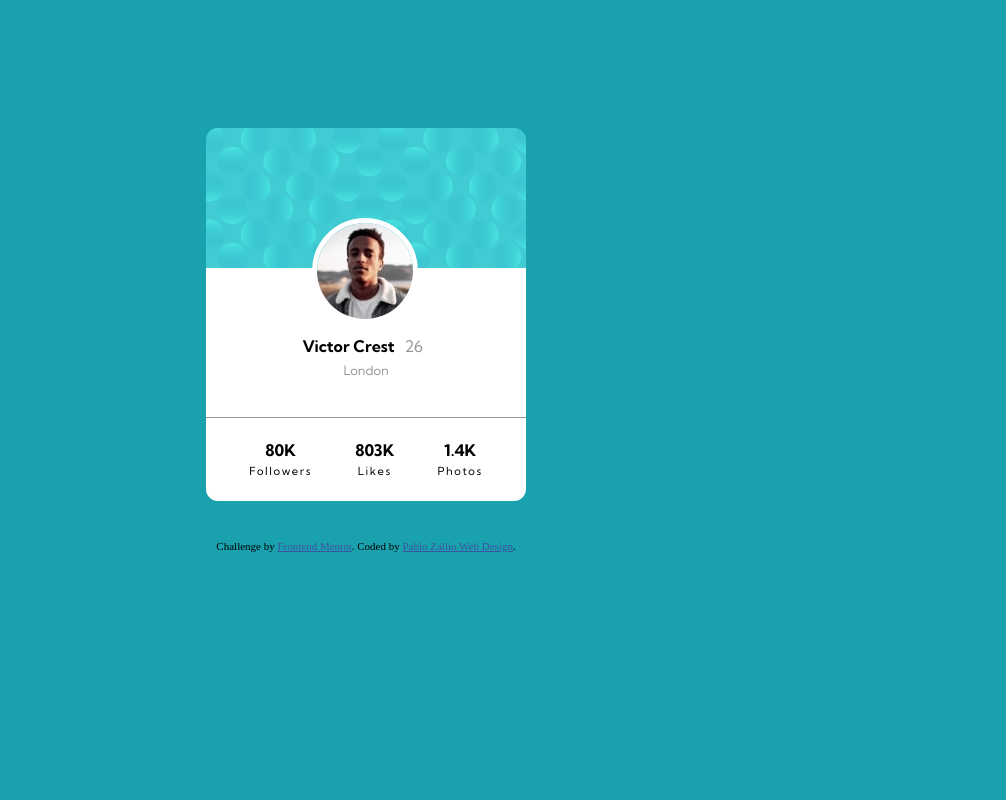
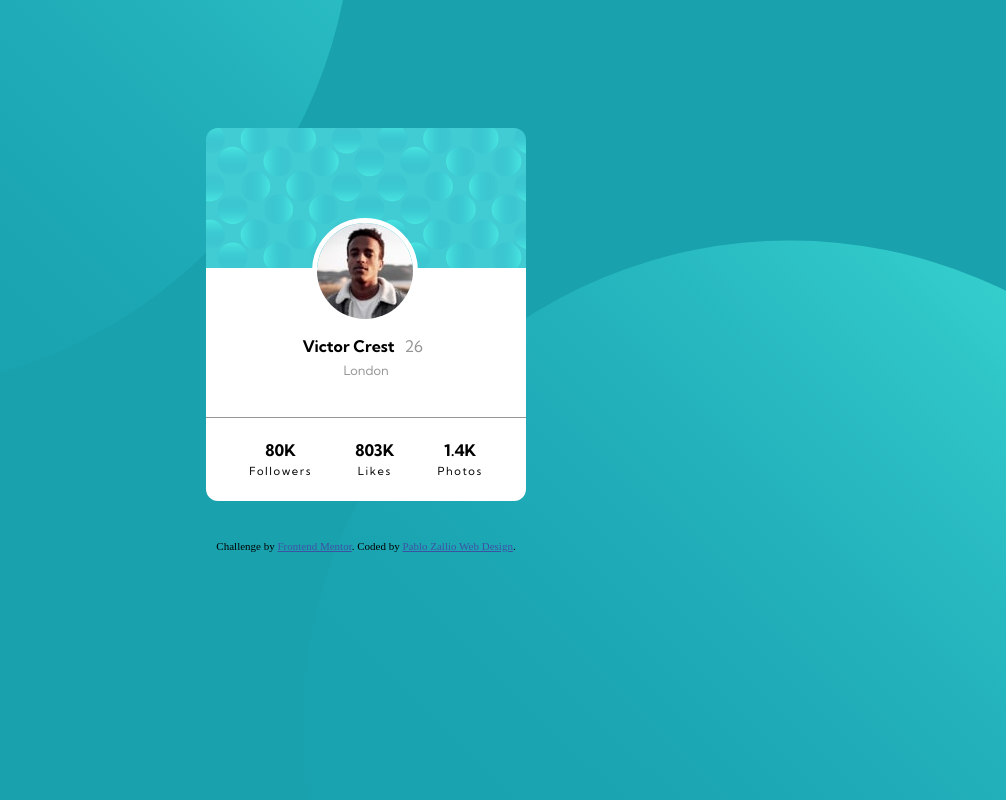
Before and after one commit to zalliopablo/profile-card-component, a plain HTML site: page index.html in a window 1280 px wide. Shown: the whole page, without its empty margins (274-1280 px from the left). Drawn offline with Linux system fonts and the light colour scheme.

Commit message:
Completando el CSS

```diff
--- a/style.css
+++ b/style.css
@@ -76,6 +76,9 @@ table {
 
 body {
   background-color: var(--Dark-cyan);
+  background-image: url(images/bg-pattern-top.svg), url(images/bg-pattern-top.svg);
+  background-repeat: no-repeat, no-repeat;
+  background-position: right 51vw bottom 20vh, left 45vw top 30vh;
 }
 
 .card__container {
```
